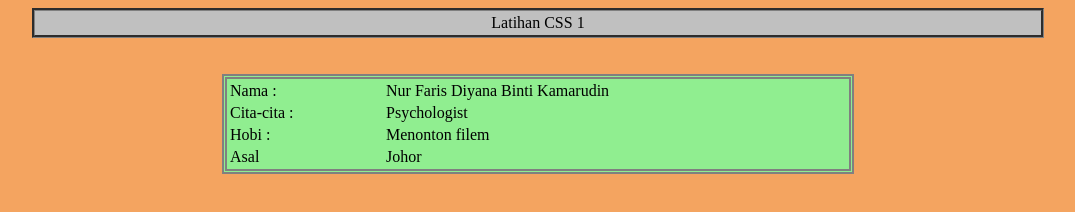
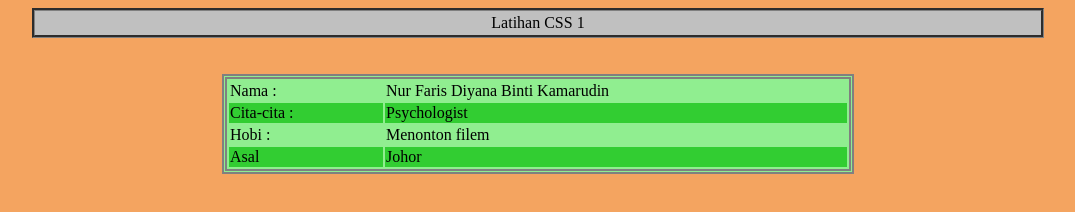
Before and after one commit to frizzdynnn/KPD1023_CSS, a plain HTML site: page directCSS.html in a window 1280 px wide. Shown: the whole page, without its empty margins (102-1177 px from the left). Drawn offline with Linux system fonts and the light colour scheme.

Commit message:
Update directCSS.html

```diff
--- a/directCSS.html
+++ b/directCSS.html
@@ -18,7 +18,7 @@
           <td style="width: 25%;">Nama :</td>
           <td>Nur Faris Diyana Binti Kamarudin</td>
         </tr>
-        <tr>
+        <tr style="background-color: limegreen;">
           <td>Cita-cita :</td>
           <td>Psychologist</td>
         </tr>
@@ -26,7 +26,7 @@
           <td>Hobi :</td>
           <td>Menonton filem</td>
         </tr>
-        <tr>
+        <tr style="background-color: limegreen;">
           <td>Asal</td>
           <td>Johor</td>
         </tr>
```
